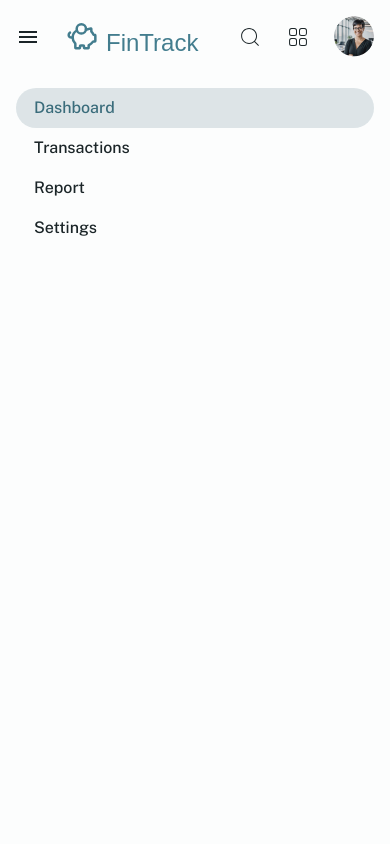
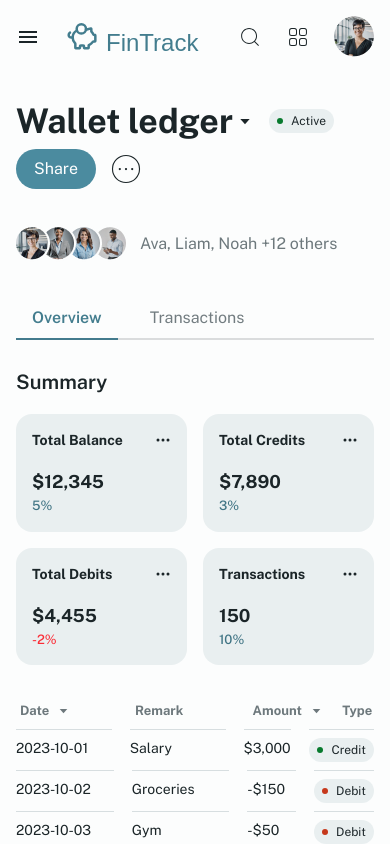
Before and after one commit to osas2211/fintrack, a Next.js app: page / in a window 390 px wide. Shown: the top 844 px of the page. Built offline with nearby package versions, Linux system fonts and the light colour scheme; a web font is replaced by a local one.

Commit message:
update mobile responsiveness

```diff
--- a/app/globals.css
+++ b/app/globals.css
@@ -27,3 +27,11 @@ body {
   color: var(--foreground);
   font-family: Arial, Helvetica, sans-serif;
 }
+.sidebar {
+  clip-path: polygon(0 0, 100% 0, 100% 100%, 0% 100%);
+}
+@media (max-width: 768px) {
+  .sidebar {
+    clip-path: polygon(0 0, 0 0, 0 100%, 0% 100%);
+  }
+}
--- a/app/layout.tsx
+++ b/app/layout.tsx
@@ -19,8 +19,8 @@ const timmana = Timmana({
 })
 
 export const metadata: Metadata = {
-  title: "Create Next App",
-  description: "Generated by create next app",
+  title: "Fintrack Test - Osaretin Osariemen Frank",
+  description: "Generated by Osaretin Osariemen Frank",
 }
 
 export default function RootLayout({
@@ -33,7 +33,7 @@ export default function RootLayout({
       <body
         className={`${publicSans.variable} ${geistMono.variable} ${timmana.variable} antialiased overflow-x-hidden text-[#1B2528]`}
       >
-        {children}
+        <div className="main-app">{children}</div>
       </body>
     </html>
   )
--- a/components/Sidebar.tsx
+++ b/components/Sidebar.tsx
@@ -11,10 +11,7 @@ const routes: { path: string; label: string }[] = [
 
 export const Sidebar = () => {
   return (
-    <aside
-      className="md:w-[320px] md:sticky fixed bg-[#FCFDFD] md:top-[7.5rem] top-[4.5rem] left-0 md:h-[400px] w-full h-[95vh] z-[30] md:p-0 p-4 sidebar"
-      style={{ clipPath: "polygon(0 0, 100% 0, 100% 100%, 0% 100%)" }}
-    >
+    <aside className="md:w-[320px] md:sticky fixed bg-[#FCFDFD] md:top-[7.5rem] top-[4.5rem] left-0 md:h-[400px] w-full h-[95vh] z-[30] md:p-0 p-4 sidebar">
       <ul>
         {routes.map(({ path, label }, index) => {
           return (
```
